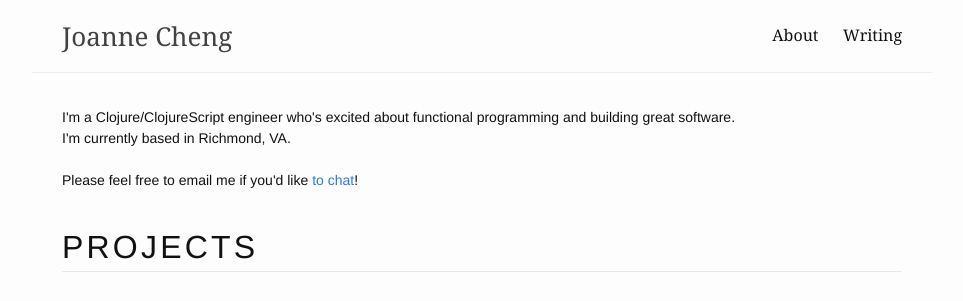
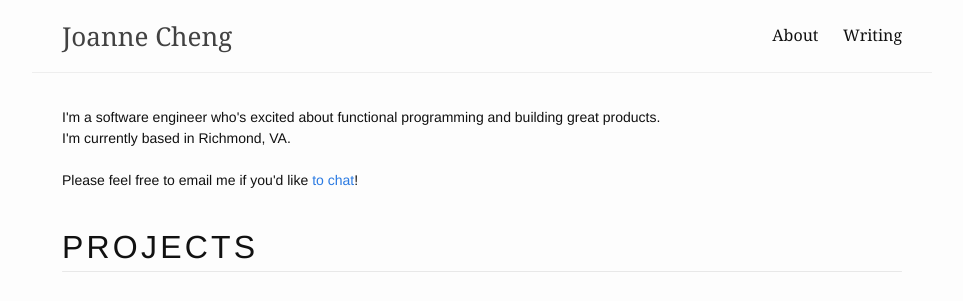
Before and after one commit to joannecheng/joannecheng.github.io, a Jekyll site: the page built from index.html, in a window 1280 px wide. Shown: the top 301 px of the page, without its empty margins (158-1121 px from the left). Built offline with Jekyll 4.4.1, drawn with Linux system fonts in a browser that asks for light colours; nearby versions of some CDN libraries; library files that are not in the unit come from our copies.

Commit message:
update main headline

```diff
--- a/index.html
+++ b/index.html
@@ -7,8 +7,7 @@ layout: default
 
   <!-- Personal Statemnt -->
   <div class="personal-statement mb4 f6">
-    I'm a Clojure/ClojureScript engineer who's excited
-    about functional programming and building great software.
+    I'm a software engineer who's excited about functional programming and building great products.
     <br />
     I'm currently based in Richmond, VA.
     <br />
```
